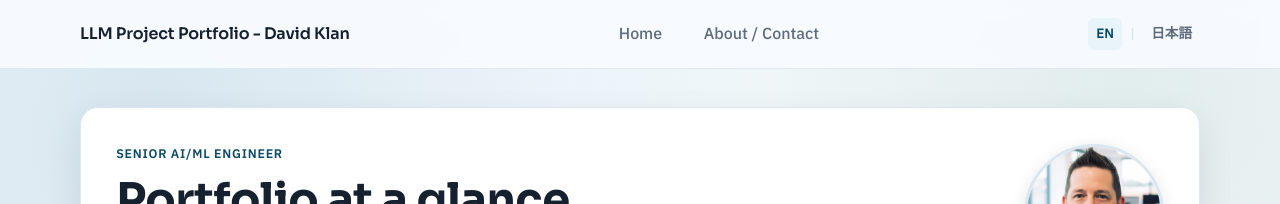
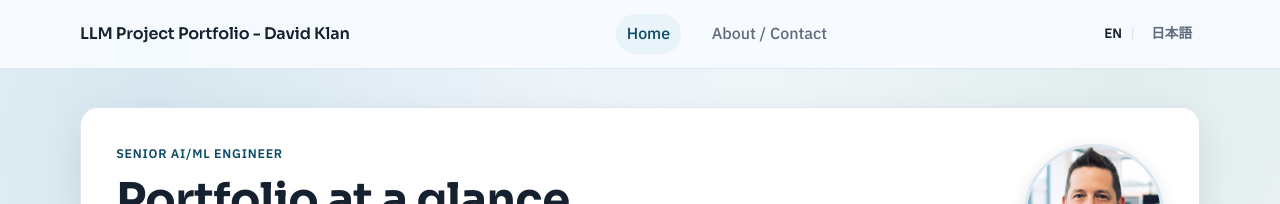
Before and after one commit to davidklan-png/Bio_HP, a Jekyll site: the page built from index.md, in a window 1280 px wide. Shown: the top 204 px of the page. Built offline with Jekyll 4.4.1, drawn with Linux system fonts in a browser that asks for light colours.

Commit message:
Simplify language toggle logic and fix double-slash bug
- Remove complex Liquid filters that caused /ja// URLs
- Use conditional rendering for nav links based on page.lang
- Show current language as text instead of clickable link
- Fix brand link to use correct site_title for language

Co-Authored-By: Claude Opus 4.6 <noreply@anthropic.com>

```diff
--- a/_includes/nav.html
+++ b/_includes/nav.html
@@ -1,19 +1,32 @@
 {% assign current_url = page.url | default: "/" %}
 {% assign is_ja = page.lang == 'ja' %}
-{% assign base_path = "/" | relative_url %}
-{% assign lang_prefix = is_ja | prepend: base_path %}
 
 <header class="top-nav">
   <div class="container nav-inner">
-    <a class="brand" href="{{ lang_prefix }}">{{ site.data.site.site_title }}</a>
+    {% if is_ja %}
+      <a class="brand" href="{{ "/" | relative_url | prepend: 'ja/' }}">{{ site.data.site.site_title_ja }}</a>
+    {% else %}
+      <a class="brand" href="{{ "/" | relative_url }}">{{ site.data.site.site_title }}</a>
+    {% endif %}
     <nav class="nav-links" aria-label="Primary">
-      <a class="nav-link {% if current_url == lang_prefix %}is-active{% endif %}" href="{{ lang_prefix }}">Home</a>
-      <a class="nav-link {% if current_url == lang_prefix | append: 'about/' %}is-active{% endif %}" href="{{ lang_prefix | append: 'about/' }}">About / Contact</a>
+      {% if is_ja %}
+        <a class="nav-link {% if current_url == '/ja/' or current_url == '/ja' %}is-active{% endif %}" href="{{ '/ja/' | relative_url }}">ホーム</a>
+        <a class="nav-link {% if current_url == '/ja/about/' %}is-active{% endif %}" href="{{ '/ja/about/' | relative_url }}">About / Contact</a>
+      {% else %}
+        <a class="nav-link {% if current_url == '/' %}is-active{% endif %}" href="{{ "/" | relative_url }}">Home</a>
+        <a class="nav-link {% if current_url == '/about/' %}is-active{% endif %}" href="{{ "/about/" | relative_url }}">About / Contact</a>
+      {% endif %}
     </nav>
     <div class="lang-toggle">
-      <a href="{{ current_url | replace_first: lang_prefix | replace_first: '/ja/' | prepend: base_path | default: '/' }}" data-lang-switch="en" class="{% if page.lang != 'ja' %}active{% endif %}">EN</a>
-      <span class="divider">|</span>
-      <a href="{{ current_url | replace_first: base_path | prepend: '/ja/' | replace_first: '/ja/' | replace_first: '/ja/' | prepend: '/ja/' | default: '/ja/' }}" data-lang-switch="ja" class="{% if page.lang == 'ja' %}active{% endif %}">日本語</a>
+      {% if is_ja %}
+        <a href="{{ current_url | remove: '/ja' | prepend: '/' | default: '/' }}" data-lang-switch="en" class="active">EN</a>
+        <span class="divider">|</span>
+        <span class="current">日本語</span>
+      {% else %}
+        <span class="current">EN</span>
+        <span class="divider">|</span>
+        <a href="{{ current_url | prepend: '/ja' | default: '/ja/' }}" data-lang-switch="ja">日本語</a>
+      {% endif %}
     </div>
   </div>
 </header>
```
